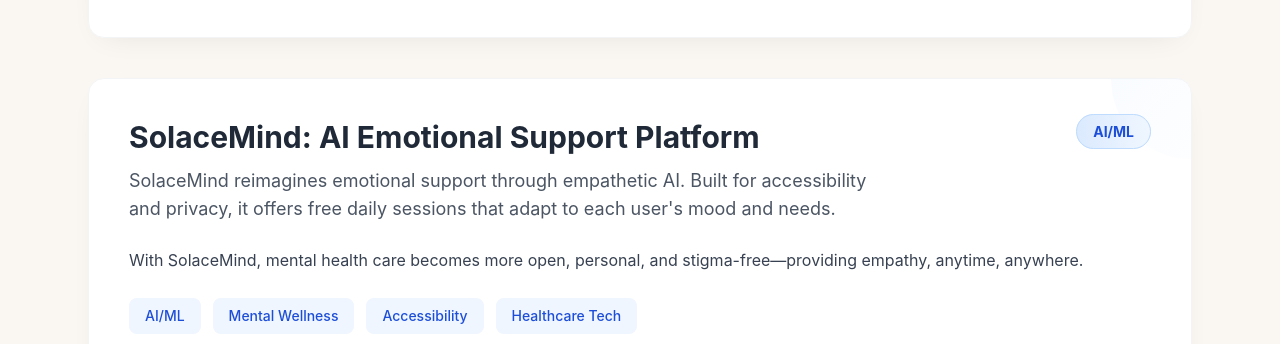
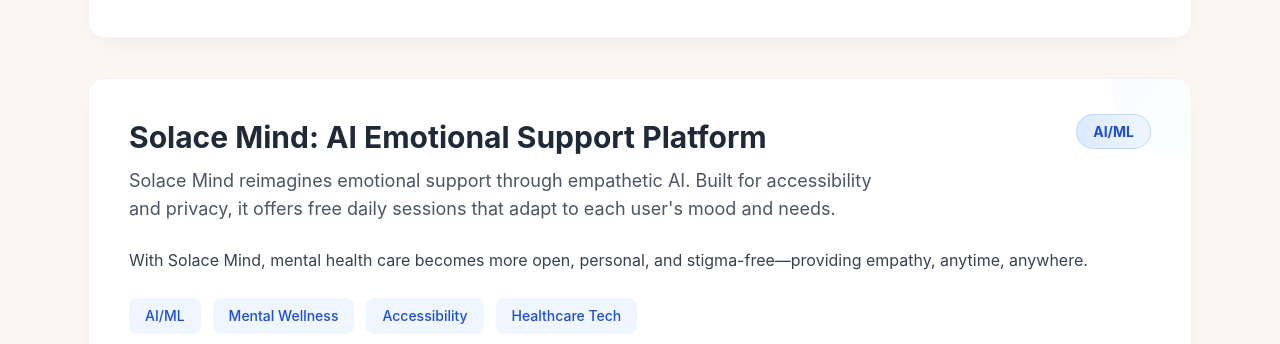
Before and after one commit to charlotearaneta/charlotearaneta.github.io, a plain HTML site: page index.html in a window 1280 px wide. Shown: the part 2481-2825 px from the top of the page. Drawn offline with nearby package versions, Linux system fonts and the light colour scheme.

Commit message:
Update index.html

```diff
--- a/index.html
+++ b/index.html
@@ -296,9 +296,9 @@
                     <div class="relative">
                         <div class="flex flex-col md:flex-row md:items-start justify-between gap-6 mb-6">
                             <div>
-                                <h3 class="text-3xl font-bold text-primary-text mb-3">SolaceMind: AI Emotional Support Platform</h3>
+                                <h3 class="text-3xl font-bold text-primary-text mb-3">Solace Mind: AI Emotional Support Platform</h3>
                                 <p class="text-gray-600 text-lg max-w-3xl">
-                                    SolaceMind reimagines emotional support through empathetic AI. Built for accessibility and privacy, it offers free daily sessions that adapt to each user's mood and needs.
+                                    Solace Mind reimagines emotional support through empathetic AI. Built for accessibility and privacy, it offers free daily sessions that adapt to each user's mood and needs.
                                 </p>
                             </div>
                             <div class="flex-shrink-0">
@@ -307,7 +307,7 @@
                         </div>
 
                         <p class="text-gray-700 mb-6">
-                            With SolaceMind, mental health care becomes more open, personal, and stigma-free—providing empathy, anytime, anywhere.
+                            With Solace Mind, mental health care becomes more open, personal, and stigma-free—providing empathy, anytime, anywhere.
                         </p>
 
                         <div class="flex flex-wrap gap-3 mb-8">
```
